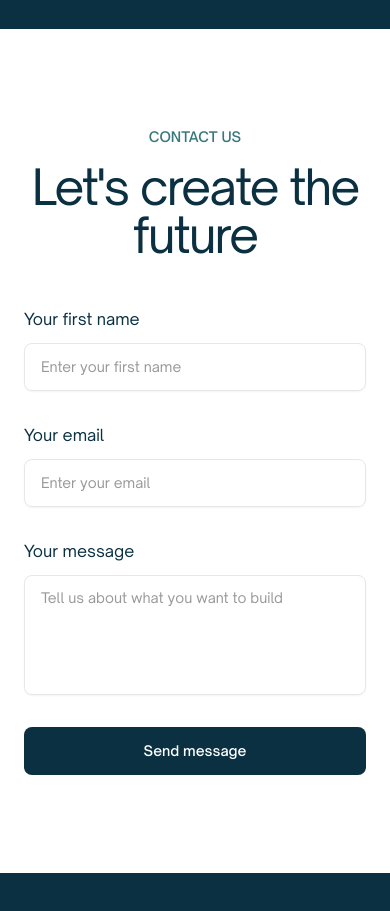
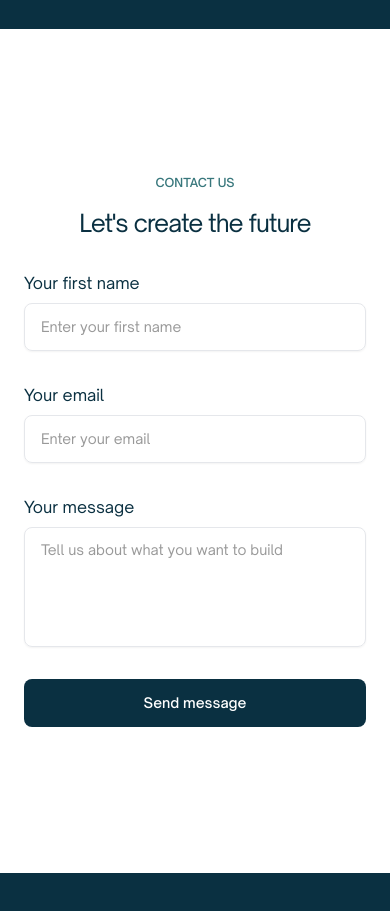
Before and after one commit to mateoLorenzo/smt-landing, a Next.js app: page / in a window 390 px wide. Shown: the part 4820-5731 px from the top of the page. Built offline with nearby package versions, Linux system fonts and the light colour scheme.

Commit message:
Improved ContactUs responsive UI

```diff
--- a/src/app/sections/ContactUs.tsx
+++ b/src/app/sections/ContactUs.tsx
@@ -13,11 +13,11 @@ export const ContactUs = () => {
     >
       <div className="max-w-[700px] mx-auto px-6 w-full">
         {/* Header */}
-        <div className="text-center mb-12">
-          <p className="text-sm uppercase text-[#38777C] mb-4 font-medium">
+        <div className="text-center mb-8 md:mb-12">
+          <p className="text-xs md:text-sm uppercase text-[#38777C] mb-4 font-medium">
             CONTACT US
           </p>
-          <h2 className="text-5xl md:text-4xl font-normal text-[#0a3041] tracking-[-2px]">
+          <h2 className="text-2xl tracking-[-1px] md:text-4xl font-normal text-[#0a3041] md:tracking-[-2px]">
             Let&apos;s create the future
           </h2>
         </div>
@@ -25,7 +25,7 @@ export const ContactUs = () => {
         {/* Contact Form */}
         <form className="space-y-8">
           {/* First Name */}
-          <div className="space-y-3">
+          <div className="space-y-2 md:space-y-3">
             <Label
               htmlFor="firstName"
               className="text-[#0a3041] text-base font-normal"
@@ -42,7 +42,7 @@ export const ContactUs = () => {
           </div>
 
           {/* Email */}
-          <div className="space-y-3">
+          <div className="space-y-2 md:space-y-3">
             <Label
               htmlFor="email"
               className="text-[#0a3041] text-base font-normal"
@@ -59,7 +59,7 @@ export const ContactUs = () => {
           </div>
 
           {/* Message */}
-          <div className="space-y-3">
+          <div className="space-y-2 md:space-y-3">
             <Label
               htmlFor="message"
               className="text-[#0a3041] text-base font-normal"
```
